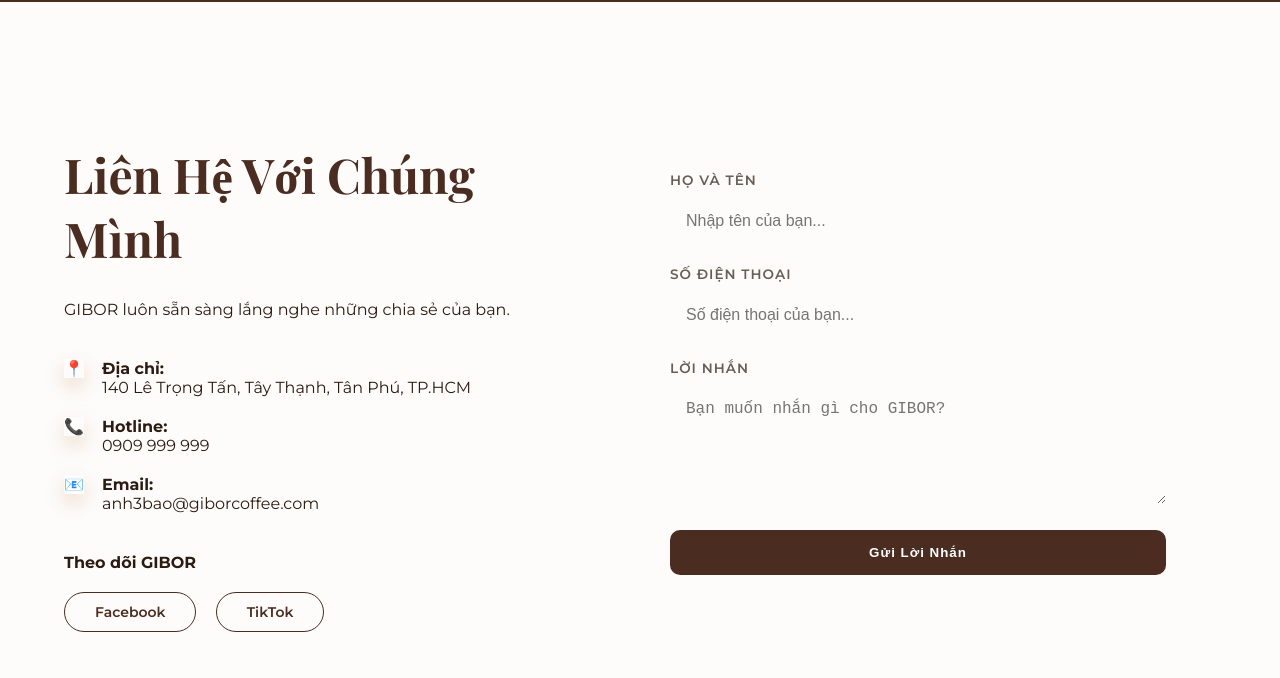
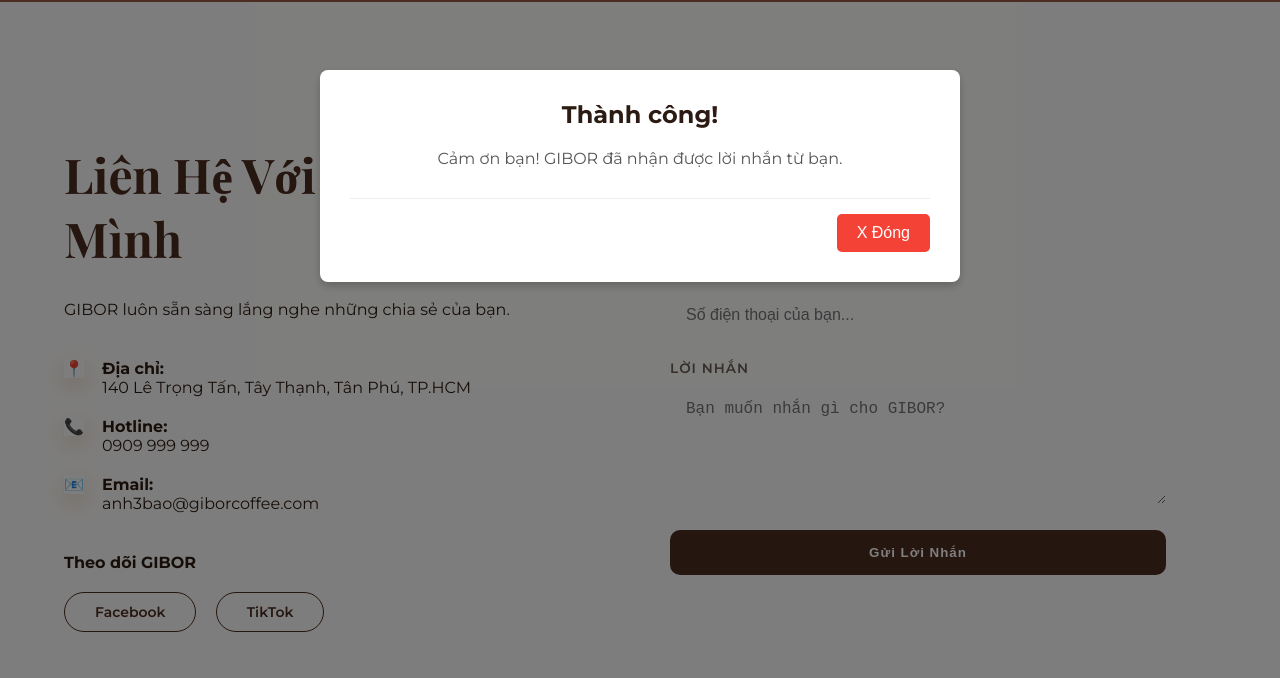
Before and after one commit to GiaBao4406/GIBOR-COFFEE-SHOP, a plain HTML site: page contact.html in a window 1280 px wide. Both pictures are taken after typing "Sample", "5551234", "Sample" into the empty fields and a click on the button "Gửi Lời Nhắn". Shown: the part 122-800 px from the top of the page. Drawn offline with nearby package versions, Linux system fonts and the light colour scheme; a web font is replaced by a local one.

Commit message:
cập nhật giao diện

```diff
--- a/contact.html
+++ b/contact.html
@@ -144,7 +144,20 @@
                   placeholder="Bạn muốn nhắn gì cho GIBOR?"
                 ></textarea>
               </div>
-              <button type="submit" class="btn-send">Gửi Lời Nhắn</button>
+
+              <button type="submit" id="btn-gui" class="btn-send">Gửi Lời Nhắn</button>
+
+              <div id="myModal" class="modal">
+                <div class="modal-content">
+                  <h2>Thành công!</h2>
+                  <p>Cảm ơn bạn! GIBOR đã nhận được lời nhắn từ bạn.</p>
+
+                  <div class="modal-footer">
+                    <button type="button" class="closeBtn">X Đóng</button>
+                  </div>
+                </div>
+              </div>
+            </div>
             </form>
           </div>
         </div>
--- a/css/contact.css
+++ b/css/contact.css
@@ -17,6 +17,10 @@
   .social-links a {
     border: 1px solid var(--accent);
     color: var(--accent);
+  }
+  .modal-content h2,
+  .modal-content p {
+    color: black;
   }
 }
 
@@ -136,6 +140,63 @@
   background: var(--accent);
   color: var(--primary);
   transform: translateY(-2px);
+}
+
+/* Nền tối bao phủ toàn màn hình */
+.modal {
+  display: none; /* Ẩn mặc định */
+  position: fixed;
+  z-index: 1;
+  left: 0;
+  top: 0;
+  width: 100%;
+  height: 100%;
+  background-color: rgba(0, 0, 0, 0.5); /* Màu nền đen mờ */
+}
+
+/* Nội dung cửa sổ chính */
+.modal-content {
+  background-color: white;
+  margin: 15% auto;
+  padding: 30px;
+  border-radius: 8px;
+  width: 50%;
+  text-align: center;
+  box-shadow: 0 4px 8px rgba(0, 0, 0, 0.2);
+}
+
+/* Container chứa nút bấm để căn lề phải */
+.modal-footer {
+  margin-top: 20px;
+  text-align: right;
+  border-top: 1px solid #eee;
+  padding-top: 15px;
+}
+
+.modal-content h2 {
+  margin-top: 0;
+  margin-bottom: 20px;
+}
+
+.modal-content p {
+  margin-bottom: 30px;
+  color: #555;
+}
+
+/* Kiểu dáng nút đóng */
+.closeBtn {
+  background-color: #f44336; /* Màu đỏ hoặc màu chủ đạo của bạn */
+  color: white;
+  padding: 10px 20px;
+  border: none;
+  border-radius: 5px;
+  cursor: pointer;
+  font-size: 16px;
+  transition: background 0.3s;
+}
+
+.closeBtn:hover {
+  background-color: #d32f2f; /* Đậm hơn khi di chuột vào */
 }
 
 /* ==================================== PHẦN THÔNG TIN CONTACT ================================== */
--- a/js/contact.js
+++ b/js/contact.js
@@ -7,29 +7,53 @@
 */
 // GỬI CONTACT
 const contactForm = document.getElementById("contactForm");
-
+const modal = document.getElementById("myModal");
+const closeBtn = document.querySelector(".closeBtn");
 if (contactForm) {
   contactForm.addEventListener("submit", (e) => {
     e.preventDefault(); // Ngăn trang web tải lại
 
+    // 1. KIỂM TRA HỢP LỆ
+    if (!contactForm.checkValidity()) {
+      contactForm.reportValidity(); // Hiển thị thông báo lỗi mặc định của trình duyệt
+      return; // Dừng lại, không chạy code bên dưới
+    }
+
     const btn = contactForm.querySelector(".btn-send");
     const originalText = btn.innerText;
 
-    // Hiệu ứng đang gửi
+    // 2. HIỆU ỨNG ĐANG GỬI
     btn.innerText = "Đang gửi...";
-    btn.style.opacity = "0.3";
+    btn.style.opacity = "0.5";
     btn.style.pointerEvents = "none";
 
+    // 3. GIẢ LẬP GỬI DỮ LIỆU
     setTimeout(() => {
-      alert("Cảm ơn bạn! GIBOR đã nhận được lời nhắn.");
+      // Sau khi "gửi" xong thì mới hiện Modal thành công
+      modal.style.display = "block";
+
+      // Khôi phục trạng thái nút
       btn.innerText = originalText;
       btn.style.opacity = "1";
       btn.style.pointerEvents = "all";
+
       contactForm.reset(); // Xóa trắng form
-    }, 2000);
+    }, 1500);
   });
 }
 
+// 4. CÁC SỰ KIỆN ĐÓNG MODAL
+if (closeBtn) {
+  closeBtn.onclick = () => {
+    modal.style.display = "none";
+  };
+}
+
+window.onclick = (event) => {
+  if (event.target == modal) {
+    modal.style.display = "none";
+  }
+};
 /*
 ========================================================================================
 
```
